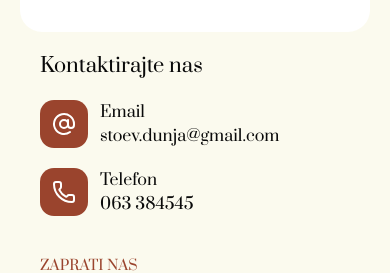
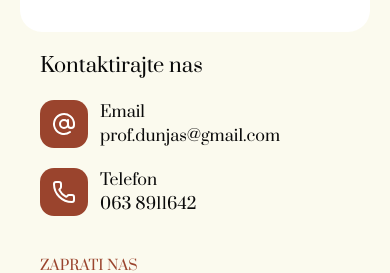
Before and after one commit to matkethekid/atelier-studio, a Next.js app: page /kontakt in a window 390 px wide. Shown: the part 1280-1553 px from the top of the page. Built offline with nearby package versions, Linux system fonts and the light colour scheme.

Commit message:
changed phone number and instagram link

```diff
--- a/app/kontakt/page.tsx
+++ b/app/kontakt/page.tsx
@@ -71,7 +71,7 @@ const page = () => {
                         </div>
                         <div className='flex flex-col'>
                             <p>Email</p>
-                            <p>stoev.dunja@gmail.com</p>
+                            <p>prof.dunjas@gmail.com</p>
                         </div>
                     </div>
                     <div className='flex flex-row gap-3'>
@@ -80,13 +80,13 @@ const page = () => {
                         </div>
                         <div className='flex flex-col'>
                             <p>Telefon</p>
-                            <p>063 384545</p>
+                            <p>063 8911642</p>
                         </div>
                     </div>
                     <div className='flex flex-col gap-3 mt-5'>
                         <p className='uppercase text-sm text-[#9A442D]'>zaprati nas</p>
                         <div className='flex flex-row'>
-                            <Link href={"https://instagram.com"}>
+                            <Link href={"https://www.instagram.com/studio_.atelier/"}>
                                 <div className='bg-[#9A442D]/20 rounded-xl p-3 text-white'>
                                     <Image src="/instagram.svg" alt='instagram icon' width={25} height={25} className='text-white'/>
                                 </div>
```
Also changed, not shown: 1 other file (tests, documents, lock files or other folders).
